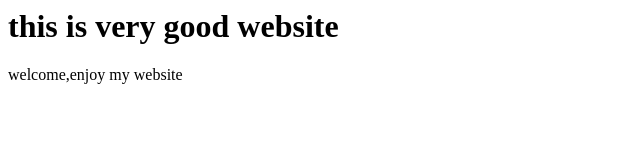
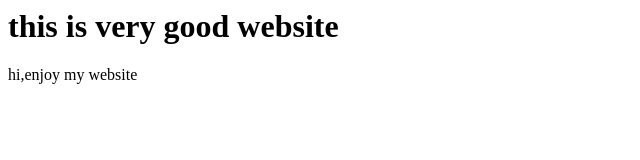
Before and after one commit to shreebeldar/awesome-repository, a plain HTML site: page index.html in a window 1280 px wide. Shown: the full height of the page, 0-640 px from the left. Drawn offline with Linux system fonts and the light colour scheme.

Commit message:
changed welcome to hi

```diff
--- a/index.html
+++ b/index.html
@@ -1,5 +1,5 @@
 <html>
 <title>this is good website</title>
 <h1>this is very good website</h1>
-<p>welcome,enjoy my website</p>
+<p>hi,enjoy my website</p>
 </html>
```
